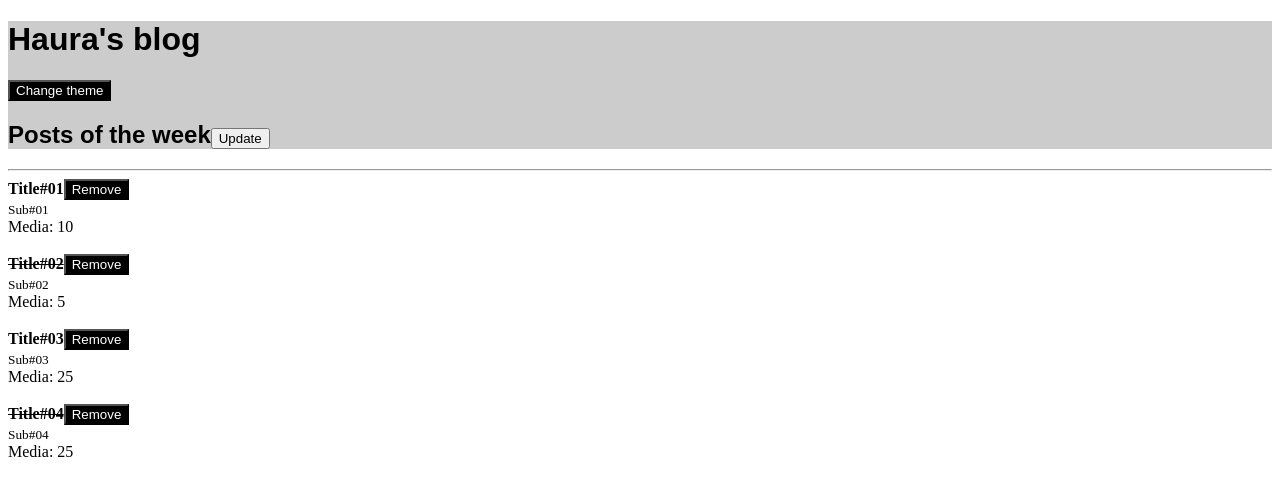
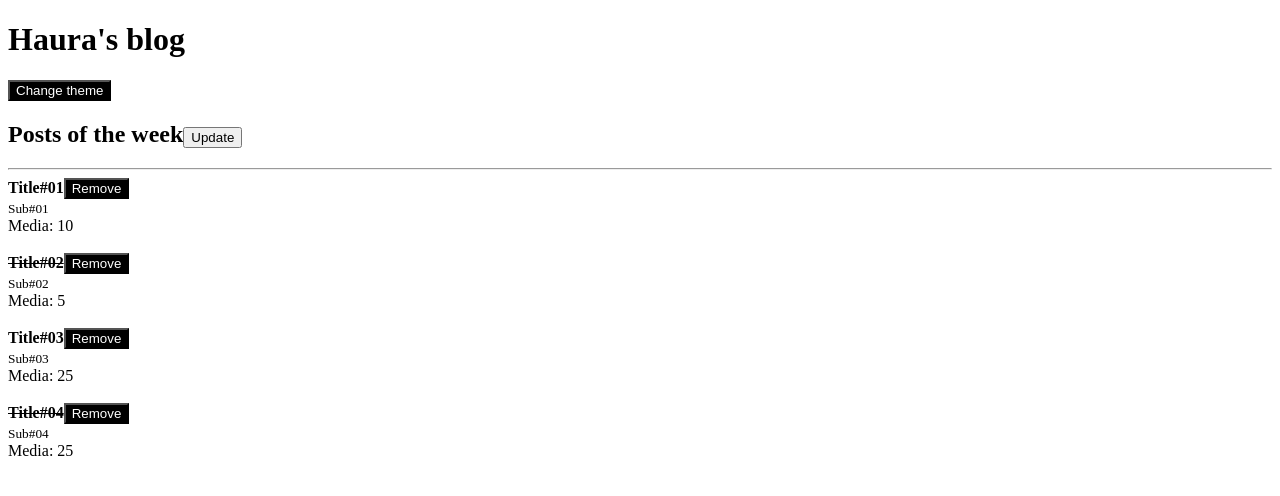
Before and after one commit to afsilvaluiz/JStack, a React app in the folder reactFundamentals/: page / in a window 1280 px wide. Shown: the top 496 px of the page. Built offline with nearby package versions, Linux system fonts and the light colour scheme.

Commit message:
chore: study work with css file

```diff
--- a/reactFundamentals/src/Header.js
+++ b/reactFundamentals/src/Header.js
@@ -9,18 +9,13 @@ export default function Header(props) {
   const { onToggleTheme } = useContext(ThemeContext);
 
   return (
-    <div
-      style={{
-        background: '#ccc',
-        fontFamily: 'sans-serif',
-      }}
-    >
+    <>
       <h1>{props.title}</h1>
       <Button onClick={onToggleTheme}>
         Change theme
       </Button>
       {props.children}
-    </div>
+    </>
   )
 }
 
```
